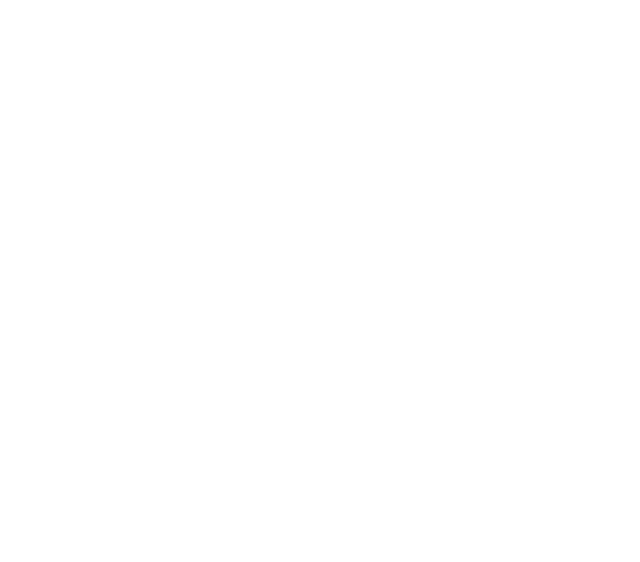
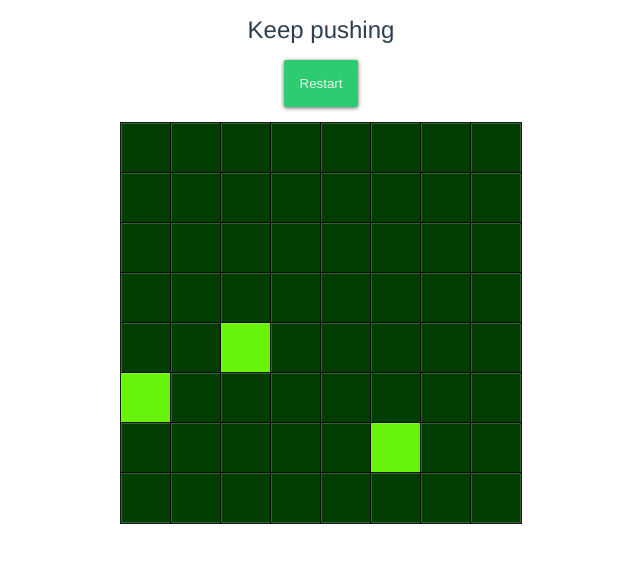
Before and after one commit to turgaygulmez/lights-out-vuejs, a Vue app: page / in a window 1280 px wide. Shown: the top 562 px of the page, without its empty margins (319-959 px from the left). Built offline with nearby package versions, Linux system fonts and the light colour scheme.

Commit message:
implement light on board

```diff
--- a/src/App.vue
+++ b/src/App.vue
@@ -1,16 +1,16 @@
 <template>
   <div id="app">
-    <HelloWorld msg="Welcome to Your Vue.js App" />
+    <LightOnBoard :lightOnCount="3" :size="8" />
   </div>
 </template>
 
 <script>
-import HelloWorld from "./components/HelloWorld.vue";
+import LightOnBoard from "./components/LightOnBoard.vue";
 
 export default {
   name: "App",
   components: {
-    HelloWorld,
+    LightOnBoard,
   },
 };
 </script>
@@ -22,6 +22,6 @@
   -moz-osx-font-smoothing: grayscale;
   text-align: center;
   color: #2c3e50;
-  margin-top: 60px;
+  margin: 1rem 0 0 0;
 }
 </style>
--- a/src/components/HelloWorld.vue
+++ /dev/null
@@ -1,16 +0,0 @@
-<template>
-  <div id="container"></div>
-</template>
-
-<script>
-export default {
-  name: "HelloWorld",
-  props: {
-    msg: String,
-  },
-};
-</script>
-
-<!-- Add "scoped" attribute to limit CSS to this component only -->
-<style scoped>
-</style>
--- /dev/null
+++ b/src/components/LightOnBoard.vue
@@ -0,0 +1,194 @@
+<template>
+  <div class="wrapper">
+    <div class="result">
+      {{ !isFailed ? "Congrats! you completed it" : "Keep pushing" }}
+    </div>
+    <button class="btn" v-on:click="restart">Restart</button>
+    <div
+      class="board-container"
+      v-bind:style="{
+        width: this.baseSize.width,
+        height: this.baseSize.height,
+      }"
+    >
+      <div class="row" v-for="column in grid" :key="column.id">
+        <div
+          class="row-item"
+          v-for="row in column"
+          v-bind:class="[row.lightOn ? 'light-on' : 'light-off']"
+          v-on:click="toggle"
+          :key="row.id"
+          :data-coordinateX="row.coordinateX"
+          :data-coordinateY="row.coordinateY"
+        />
+      </div>
+    </div>
+  </div>
+</template>
+
+<script>
+export default {
+  name: "LightOnBoard",
+  props: {
+    size: Number,
+    lightOnCount: Number,
+  },
+  data() {
+    return {
+      grid: null,
+      isFailed: true,
+    };
+  },
+  created: function () {
+    this.initGrid();
+    this.randomizeLight();
+  },
+  computed: {
+    baseSize: function () {
+      return {
+        width: this.size * 50 + "px",
+        height: this.size * 50 + "px",
+      };
+    },
+  },
+  methods: {
+    initGrid: function () {
+      const grid = Array(this.size);
+      for (let y = 0; y < grid.length; y++) {
+        grid[y] = Array(this.size);
+        for (let x = 0; x < grid[y].length; x++) {
+          grid[y][x] = {
+            lightOn: false,
+            coordinateY: y,
+            coordinateX: x,
+          };
+        }
+      }
+      this.grid = grid;
+    },
+    restart: function () {
+      this.initGrid();
+      this.randomizeLight();
+      this.failed = true;
+    },
+    randomizeLight: function () {
+      for (let index = 0; index < this.lightOnCount; index++) {
+        var x = Math.floor(Math.random() * Math.floor(this.size));
+        var y = Math.floor(Math.random() * Math.floor(this.size));
+
+        this.grid[x][y].lightOn = true;
+      }
+    },
+    toggle: function (event) {
+      const data = event.target.dataset;
+      const y = parseInt(data.coordinatey);
+      const x = parseInt(data.coordinatex);
+
+      this.grid[y][x].lightOn = !this.grid[y][x].lightOn;
+
+      const directions = [
+        [1, 0],
+        [-1, 0],
+        [0, 1],
+        [0, -1],
+      ];
+
+      for (let direction of directions) {
+        let targetY = y + direction[0];
+        let targetX = x + direction[1];
+        if (
+          targetY >= 0 &&
+          targetY < this.size &&
+          targetX >= 0 &&
+          targetX < this.size
+        ) {
+          this.grid[targetY][targetX].lightOn = !this.grid[targetY][targetX]
+            .lightOn;
+        }
+      }
+
+      this.isFailed = this.checkIsFailed();
+    },
+    checkIsFailed: function () {
+      let failed = false;
+      for (let y = 0; y < this.grid.length; y++) {
+        if (failed) {
+          break;
+        }
+
+        for (let x = 0; x < this.grid[y].length; x++) {
+          if (!this.grid[y][x].lightOn) {
+            failed = true;
+            break;
+          }
+        }
+      }
+
+      return failed;
+    },
+  },
+};
+</script>
+
+<style scoped>
+.wrapper {
+  display: flex;
+  flex-direction: column;
+  align-items: center;
+}
+
+.result {
+  font-size: 1.5rem;
+}
+
+.board-container {
+  display: flex;
+  flex-direction: column;
+}
+
+.row {
+  display: flex;
+}
+
+.row-item {
+  width: 50px;
+  height: 50px;
+  display: flex;
+  flex-direction: row;
+  transition: all 0.3s;
+  box-shadow: rgba(255, 255, 255, 0.2) 0px 0px 0px 1px inset,
+    rgba(0, 0, 0, 0.9) 0px 0px 0px 1px;
+}
+
+.row-item:hover {
+  cursor: pointer;
+}
+
+.row-item.light-on {
+  background: rgb(104, 243, 11);
+}
+
+.row-item.light-off {
+  background: rgb(1, 61, 1);
+}
+
+.btn {
+  position: relative;
+  display: block;
+  margin: 1rem auto;
+  padding: 1rem;
+  overflow: hidden;
+  border-width: 0;
+  outline: none;
+  border-radius: 2px;
+  box-shadow: 0 1px 4px rgba(0, 0, 0, 0.6);
+  background-color: #2ecc71;
+  color: #ecf0f1;
+  transition: background-color 0.3s;
+}
+
+.btn:hover,
+.btn:focus {
+  background-color: #27ae60;
+}
+</style>
```
